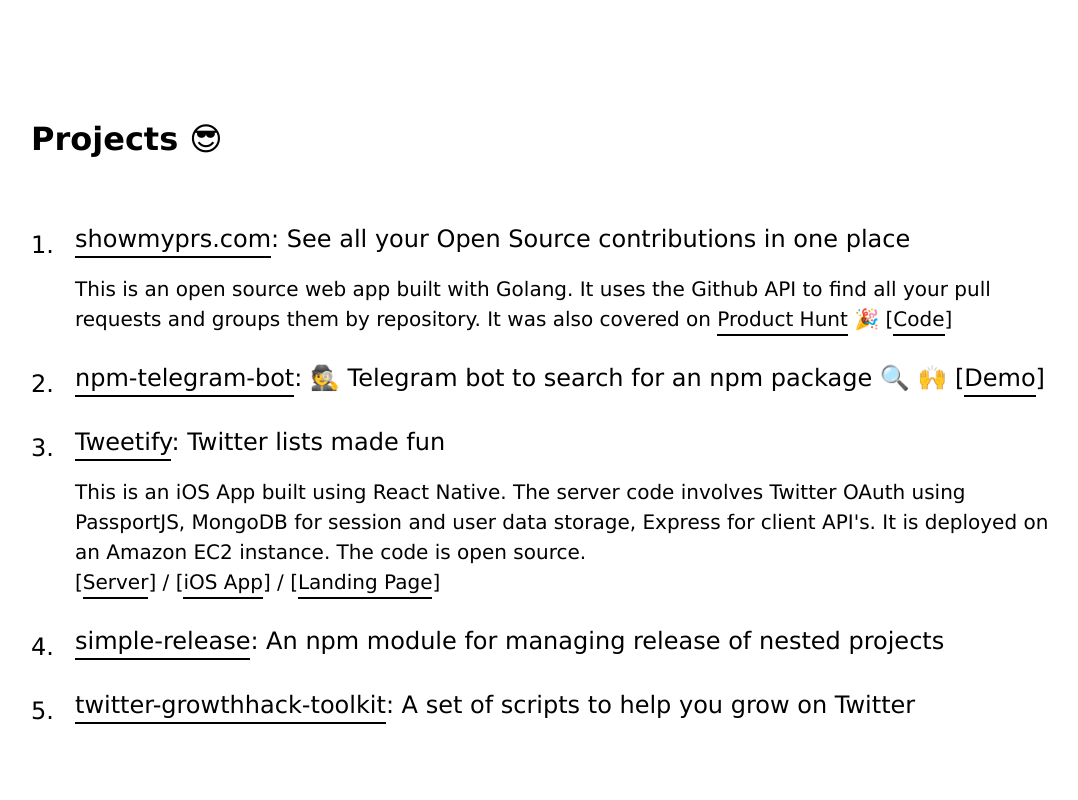
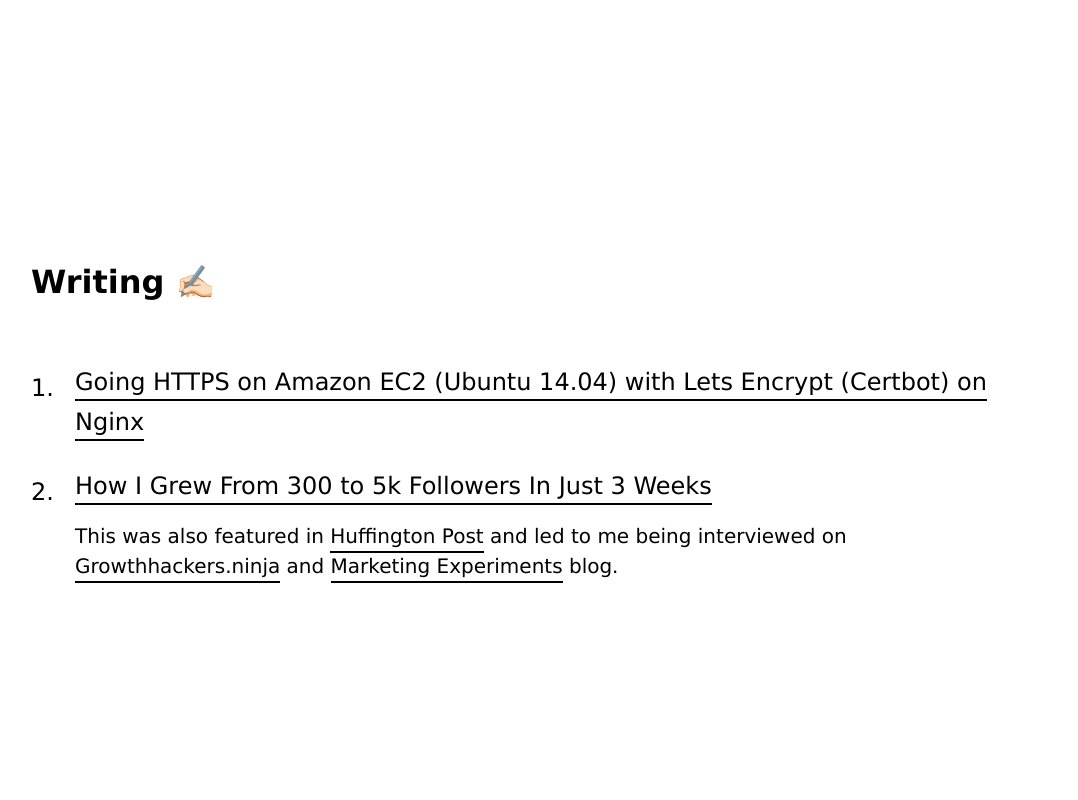
Before and after one commit to aniketdivekar/aniketdivekar.com, a plain HTML site: page index.html in a window 1280 px wide. Shown: the part 780-1580 px from the top of the page, without its empty margins (97-1175 px from the left). Drawn offline with nearby package versions, Linux system fonts and the light colour scheme; some packages are replaced by stand-ins of ours; a script that the page names is missing; files whose address does not match are found by name.

Commit message:
Update index.html

```diff
--- a/index.html
+++ b/index.html
@@ -74,45 +74,6 @@
       </div>
     </div>
   </div>
-  <div class="projects" id="projects">
-    <h1>Projects 😎</h1>
-    <ul class="list">
-      <li class="list__item">
-        <p class="list__item__heading">
-          <a href="https://showmyprs.com" target="_blank" rel="noopener nofollow">showmyprs.com</a>: See all your Open Source contributions in one place
-        </p>
-        <p class="list__item__body">
-          This is an open source web app built with Golang. It uses the Github API to find all your pull requests and groups them by repository. It was also covered on <a href="https://www.producthunt.com/posts/show-my-pr-s" target="_blank" rel="noopener nofollow">Product Hunt</a> 🎉 [<a href="https://github.com/karanjthakkar/showmyprs.com" target="_blank" rel="noopener nofollow">Code</a>]
-        </p>
-      </li>
-      <li class="list__item">
-        <p class="list__item__heading">
-          <a href="https://github.com/karanjthakkar/npm-telegram-bot" target="_blank" rel="noopener nofollow">npm-telegram-bot</a>: 🕵️ Telegram bot to search for an npm package 🔍 🙌
-          [<a href="https://github.com/karanjthakkar/npm-telegram-bot#demo" target="_blank" rel="noopener nofollow">Demo</a>]
-        </p>
-      </li>
-      <li class="list__item">
-        <p class="list__item__heading">
-          <a href="https://tweetify.io" target="_blank" rel="noopener nofollow">Tweetify</a>: Twitter lists made fun
-        </p>
-        <p class="list__item__body">
-          This is an iOS App built using React Native. The server code involves Twitter OAuth using PassportJS, MongoDB for session and user data storage, Express for client API's. It is deployed on an Amazon EC2 instance. The code is open source.
-          <br />
-          [<a href="https://github.com/karanjthakkar/lister" target="_blank" rel="noopener nofollow">Server</a>] / [<a href="https://github.com/karanjthakkar/lister-frontend" target="_blank" rel="noopener nofollow">iOS App</a>] / [<a href="https://github.com/karanjthakkar/lister-landing" target="_blank" rel="noopener nofollow">Landing Page</a>]
-        </p>
-      </li>
-      <li class="list__item">
-        <p class="list__item__heading">
-          <a href="https://www.npmjs.com/package/simple-release" target="_blank" rel="noopener nofollow">simple-release</a>: An npm module for managing release of nested projects
-        </p>
-      </li>
-      <li class="list__item">
-        <p class="list__item__heading">
-          <a href="https://github.com/karanjthakkar/twitter-growthhack-toolkit" target="_blank" rel="noopener nofollow">twitter-growthhack-toolkit</a>: A set of scripts to help you grow on Twitter
-        </p>
-      </li>
-    </ul>
-  </div>
   <div class="writing" id="writing">
     <h1>Writing ✍🏻</h1>
     <ul class="list">
@@ -131,12 +92,6 @@
       </li>
     </ul>
   </div>
-  <div class="oss" id="oss">
-    <h1>Open Source 🤗</h1>
-    <ul class="repos js-repos-list">
-
-    </ul>
-  </div>
   <script src="https://cdnjs.cloudflare.com/ajax/libs/jquery/2.2.4/jquery.min.js"></script>
   <script src="https://cdnjs.cloudflare.com/ajax/libs/jquery-smooth-scroll/2.1.2/jquery.smooth-scroll.min.js"></script>
   <script src="index.js?q=1"></script>
```
